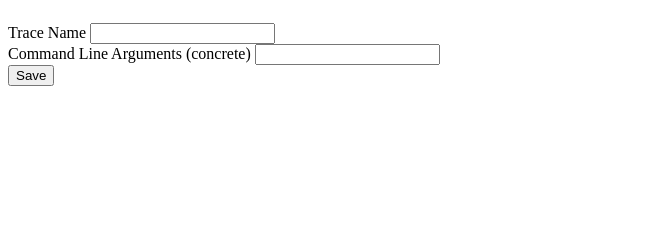
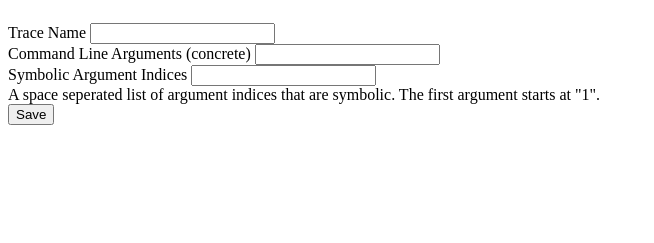
Before and after one commit to trailofbits/binrec-tob, a Flask app: template binrec/web/templates/add-trace.html in a window 1280 px wide. Shown: the part 127-370 px from the top of the page, without its empty margins (0-654 px from the left). Run offline with Flask 2, Linux system fonts and the light colour scheme; the template is opened without the code that fills it, so the values that code supplies are empty; parts of the project's set-up code (start-up, migrations or seed data) failed here and were passed over; some libraries are stand-ins or nearby versions.

Commit message:
allow specifying symbolic arguments

```diff
--- a/binrec/web/app.py
+++ b/binrec/web/app.py
@@ -127,12 +127,37 @@
     )
 
 
+def _validate_trace_params(
+    name: str, command_line: str, symbolic_arg_indicies: str
+) -> TraceParams:
+    try:
+        args = shlex.split(command_line)
+    except ValueError as error:
+        raise ValueError(f"Invalid command line arguments: {error}")
+
+    try:
+        symbolic_args = [int(i) for i in symbolic_arg_indicies.split()]
+    except ValueError as error:
+        raise ValueError(f"Invalid symbolic argument indices: {error}")
+
+    try:
+        trace_args = TraceParams.create_trace_args(args, symbolic_args)
+    except IndexError as error:
+        raise ValueError(f"Invalid symbolic argument indices: {error}")
+
+    return TraceParams(name=name, args=trace_args)
+
+
 @app.route("/projects/<project>/add-trace", methods=["GET", "POST"])
 def add_trace(project: str):
     campaign = load_campaign(project)
     if request.method == "POST":
         try:
-            args = shlex.split(request.form["trace_args"])
+            trace_params = _validate_trace_params(
+                request.form["trace_name"],
+                request.form["trace_args"],
+                request.form["trace_symbolic_args"],
+            )
         except ValueError as err:
             return render_template(
                 "add-trace.html",
@@ -140,12 +165,11 @@
                 campaign=campaign,
                 trace_name=request.form["trace_name"],
                 trace_args=request.form["trace_args"],
+                trace_symbolic_args=request.form["trace_symbolic_args"],
                 error=str(err),
             )
 
-        trace_args = TraceParams.create_trace_args(args, [])
-        trace_name = request.form["trace_name"]
-        campaign.traces.append(TraceParams(name=trace_name, args=trace_args))
+        campaign.traces.append(trace_params)
         campaign.save()
 
         return redirect(url_for("project_details", project=project))
--- a/binrec/web/templates/add-trace.html
+++ b/binrec/web/templates/add-trace.html
@@ -33,6 +33,14 @@
                 <input type='text' name="trace_args" value="{{trace_args}}" class="form-control">
             </div>
 
+            <div class="mb-3">
+                <label for="trace_symbolic_args" class="form-label">Symbolic Argument Indices</label>
+                <input type='text' name="trace_symbolic_args" value="{{trace_symbolic_args}}" class="form-control">
+                <div class="form-text">
+                    A space seperated list of argument indices that are symbolic. The first argument starts at "1".
+                </div>
+            </div>
+
             <button type="submit" class="btn btn-primary">Save</button>
         </form>
     </div>
--- a/binrec/web/templates/base.html
+++ b/binrec/web/templates/base.html
@@ -4,6 +4,13 @@
     <meta charset="utf-8">
     <meta name="viewport" content="width=device-width, initial-scale=1">
     <link href="{{url_for('static', filename='bootstrap.min.css')}}" rel="stylesheet">
+
+    <style>
+        td.shrink, th.shrink {
+            white-space: nowrap;
+            width: 1%;
+        }
+    </style>
 
     {% block head %}
     {% endblock %}
```
Also changed, not shown: binrec/web/templates/project.html (+75 -15 lines).
